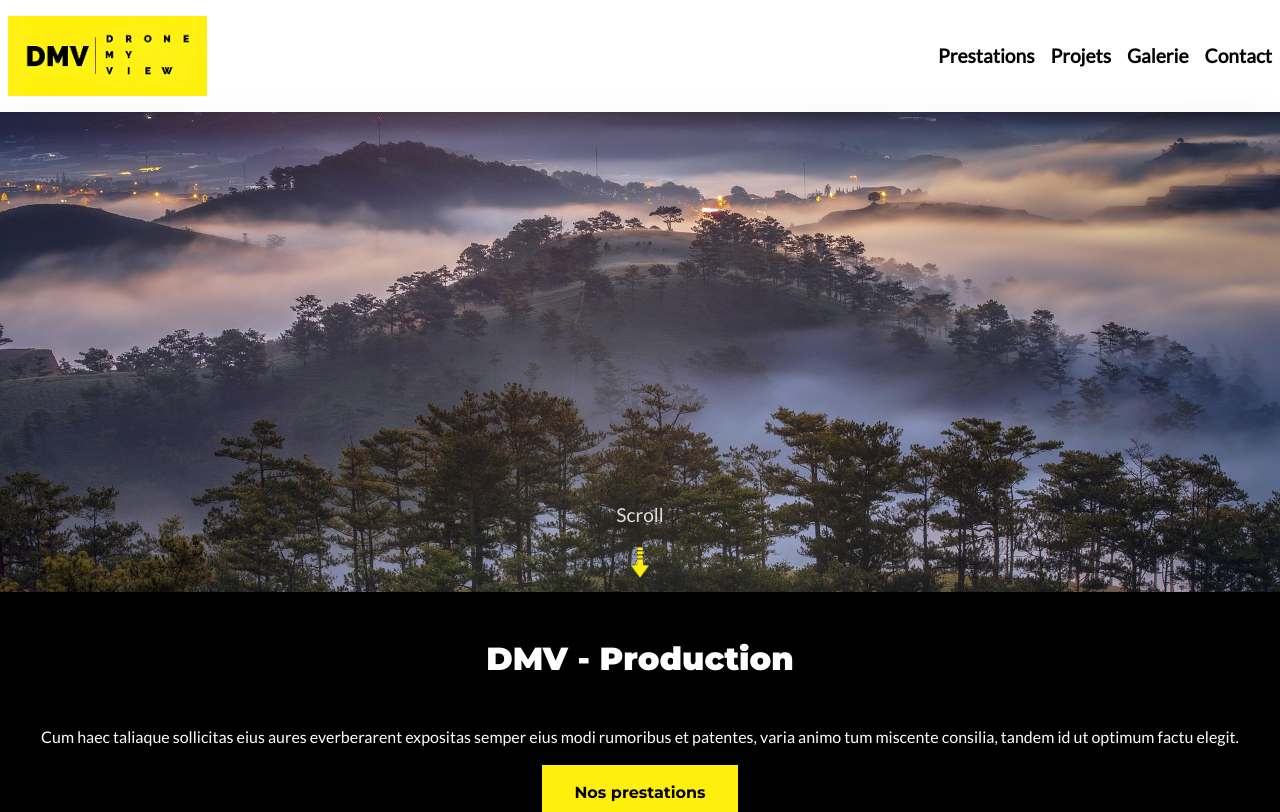
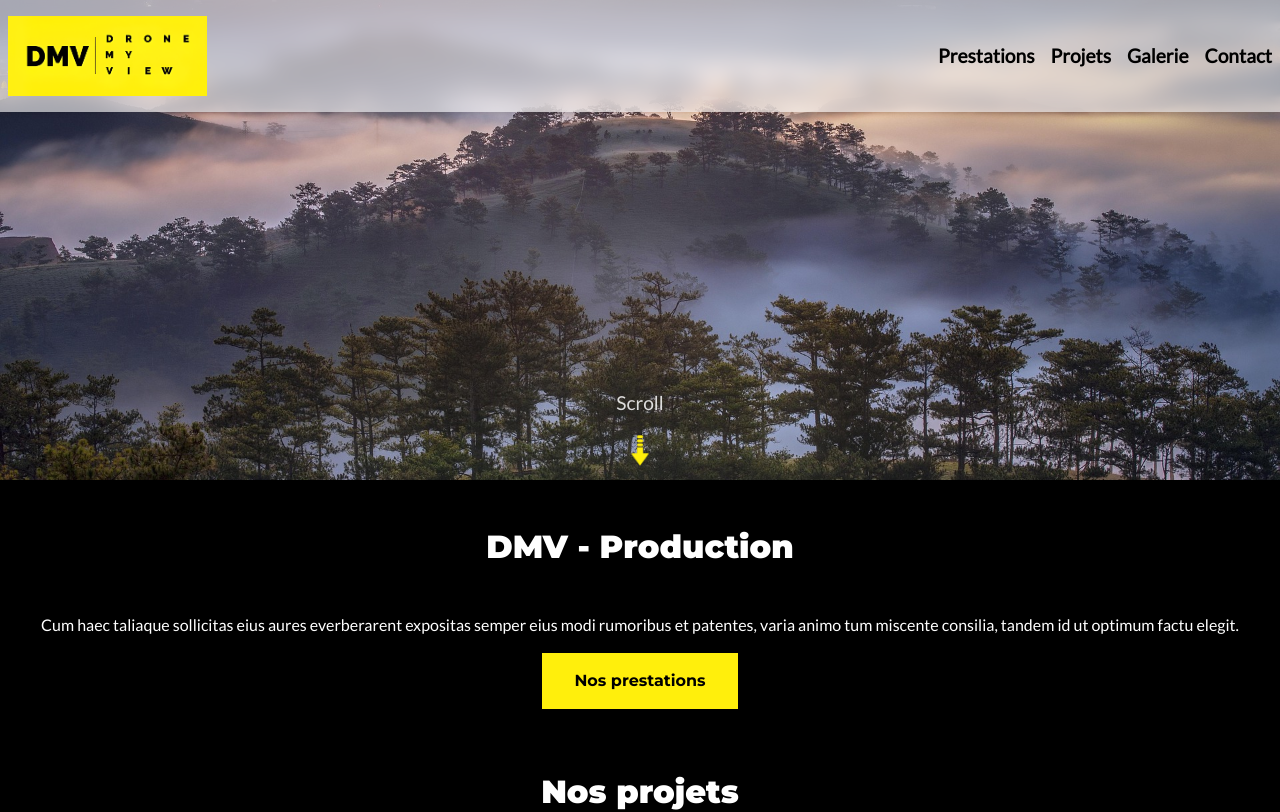
Before and after one commit to Guillaume811/site_dmv, a React (Create React App) app in the folder dmv/: page / in a window 1280 px wide. Shown: the top 812 px of the page. Built offline with nearby package versions, Linux system fonts and the light colour scheme.

Commit message:
suppression du padding sur l'ensemble du site

```diff
--- a/dmv/src/components/Layout/Layout.module.scss
+++ /dev/null
@@ -1,3 +0,0 @@
-.mainContent {
-    padding-top: 7rem;
-}
--- a/dmv/src/components/Layout/Layout.tsx
+++ b/dmv/src/components/Layout/Layout.tsx
@@ -12,7 +12,7 @@ const Layout = () => {
             <header>
                 <Navbar />
             </header>
-            <main className={styles.mainContent}>
+            <main>
                 <Outlet />
             </main>
             <footer>
```
